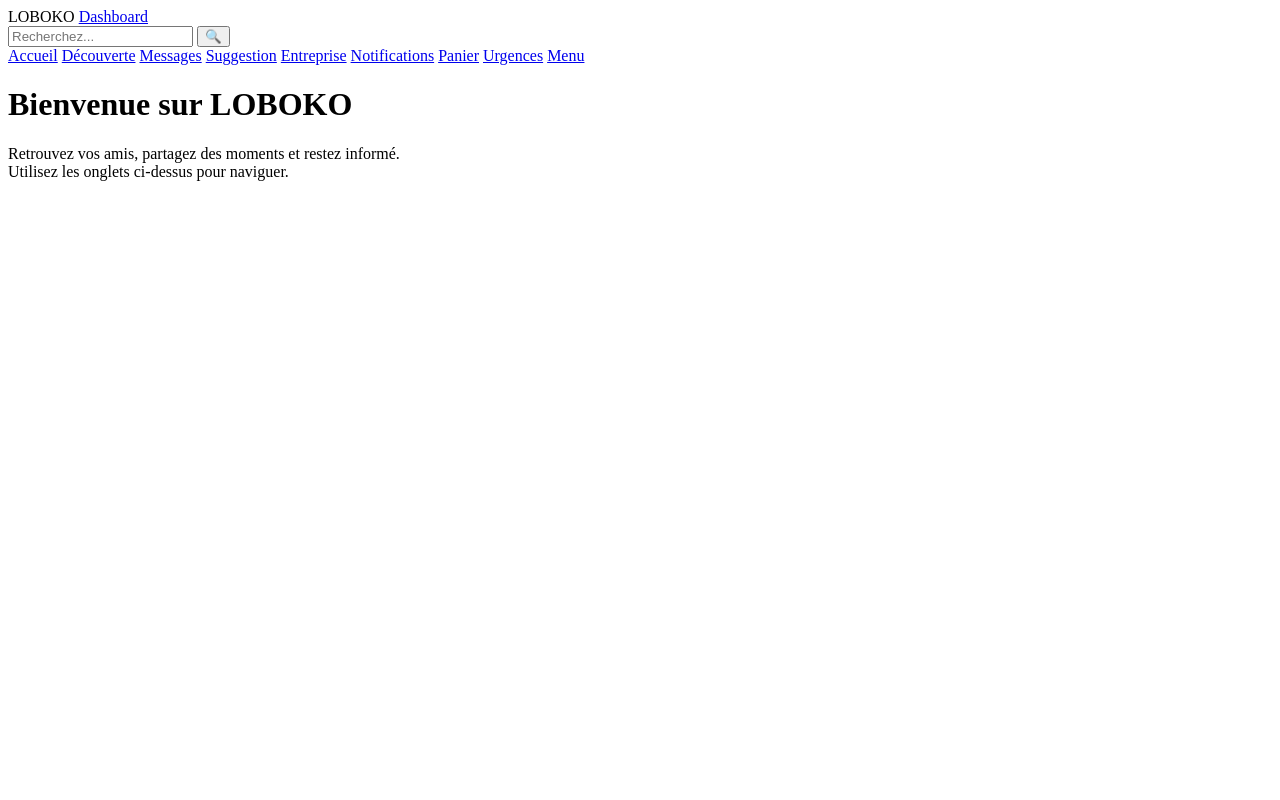
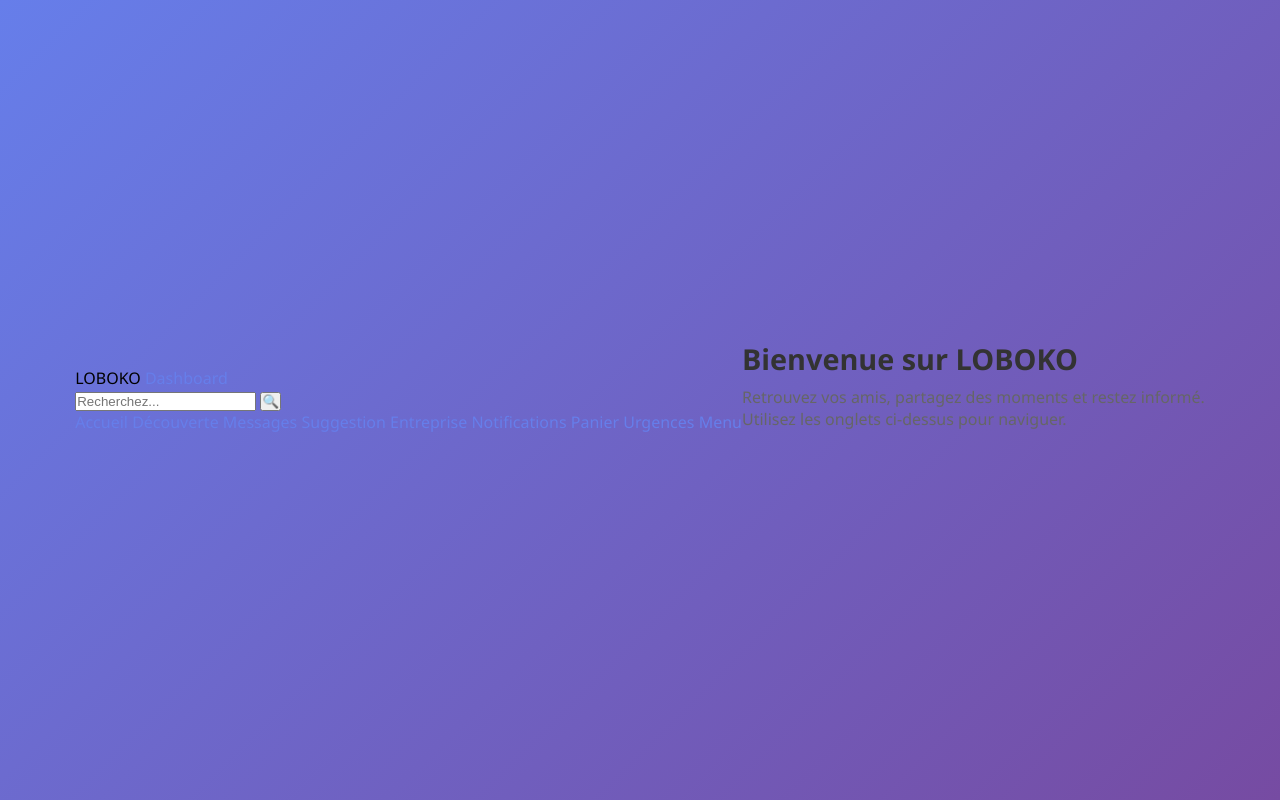
Before and after one commit to bigchrino/loboko, a plain HTML site: page accueil.html in a window 1280 px wide. Drawn offline with Linux system fonts and the light colour scheme.

Commit message:
Ajout du Style.css et du style de depart

```diff
--- a/accueil.html
+++ b/accueil.html
@@ -3,6 +3,7 @@
   <head>
     <meta charset="UTF-8" />
     <title>Accueil - LOBOKO</title>
+    <link rel="stylesheet" href="style.css">
   </head>
   <body>
     <nav class="navbar">
--- /dev/null
+++ b/style.css
@@ -0,0 +1,48 @@
+* {
+    margin: 0;
+    padding: 0;
+    box-sizing: border-box;
+}
+
+body {
+    font-family: 'Segoe UI', Tahoma, Geneva, Verdana, sans-serif;
+    background: linear-gradient(135deg, #667eea 0%, #764ba2 100%);
+    min-height: 100vh;
+    display: flex;
+    align-items: center;
+    justify-content: center;
+    padding: 1rem;
+}
+
+main {
+    background: rgba(255, 255, 255, 0.95);
+    border-radius: 10px;
+    box-shadow: 0 15px 35px rgba(0,0,0,0.2);
+    width: 100%;
+    max-width: 450px;
+    padding: 2rem;
+    text-align: center;
+}
+
+h1 {
+    color: #333;
+    margin-bottom: 0.5rem;
+    font-size: 1.8rem;
+}
+
+p {
+    color: #666;
+    margin-bottom: 2rem;
+    font-size: 1rem;
+}
+
+nav a {
+    color: #667eea;
+    text-decoration: none;
+    font-weight: 500;
+    transition: color 0.3s;
+}
+
+nav a:hover {
+    color: #764ba2;
+}
```
Also changed, not shown: decouverte.html (+1 -0 lines), entreprise.html (+1 -0 lines), entreprise/musala.html (+1 -0 lines), entreprise/offre.html (+1 -0 lines), index.html (+1 -0 lines), menu.html (+1 -0 lines), messages.html (+1 -0 lines), notifications.html (+1 -0 lines), panier.html (+1 -0 lines), profil.html (+1 -0 lines), recherches.html (+1 -0 lines), suggestion.html (+1 -0 lines), urgences.html (+1 -0 lines), urgences/casernes.html (+1 -0 lines), 2 more files.
